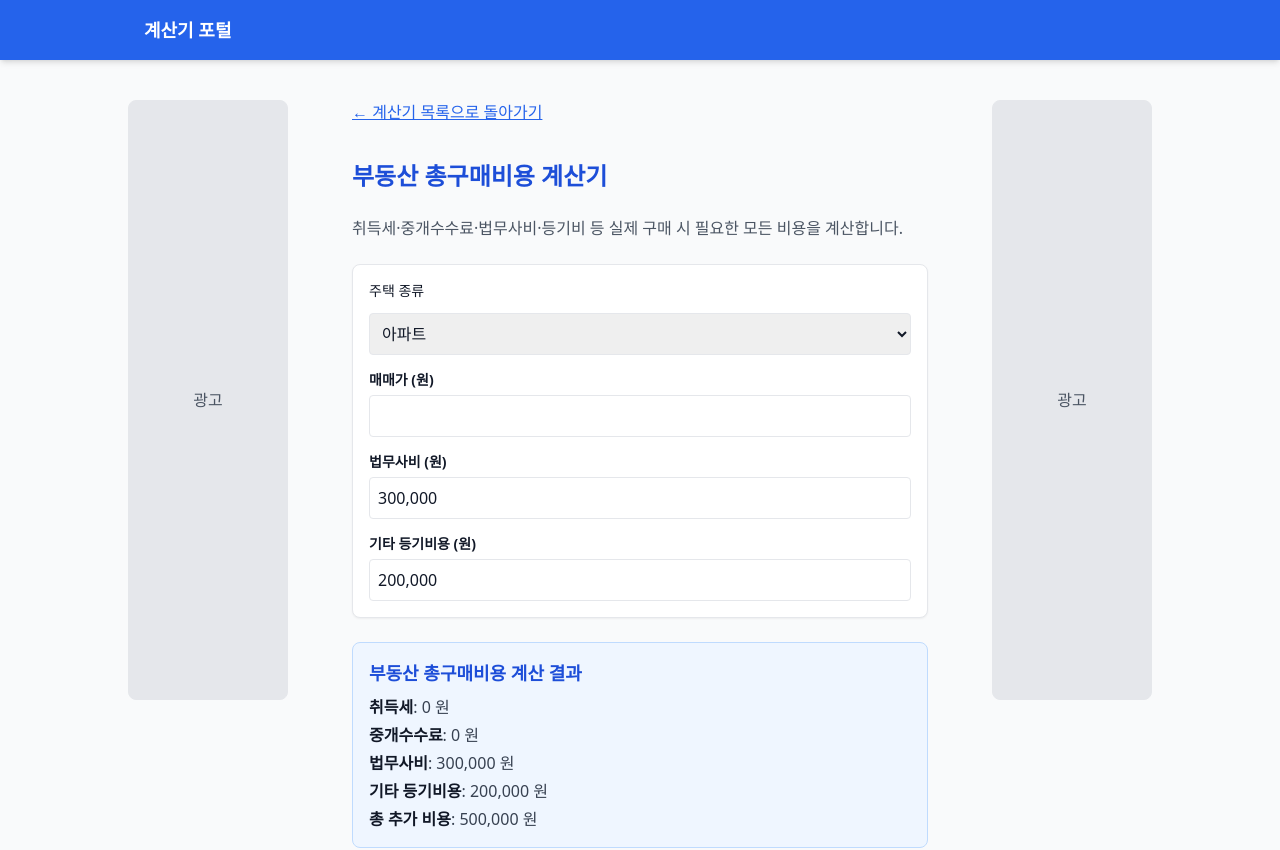
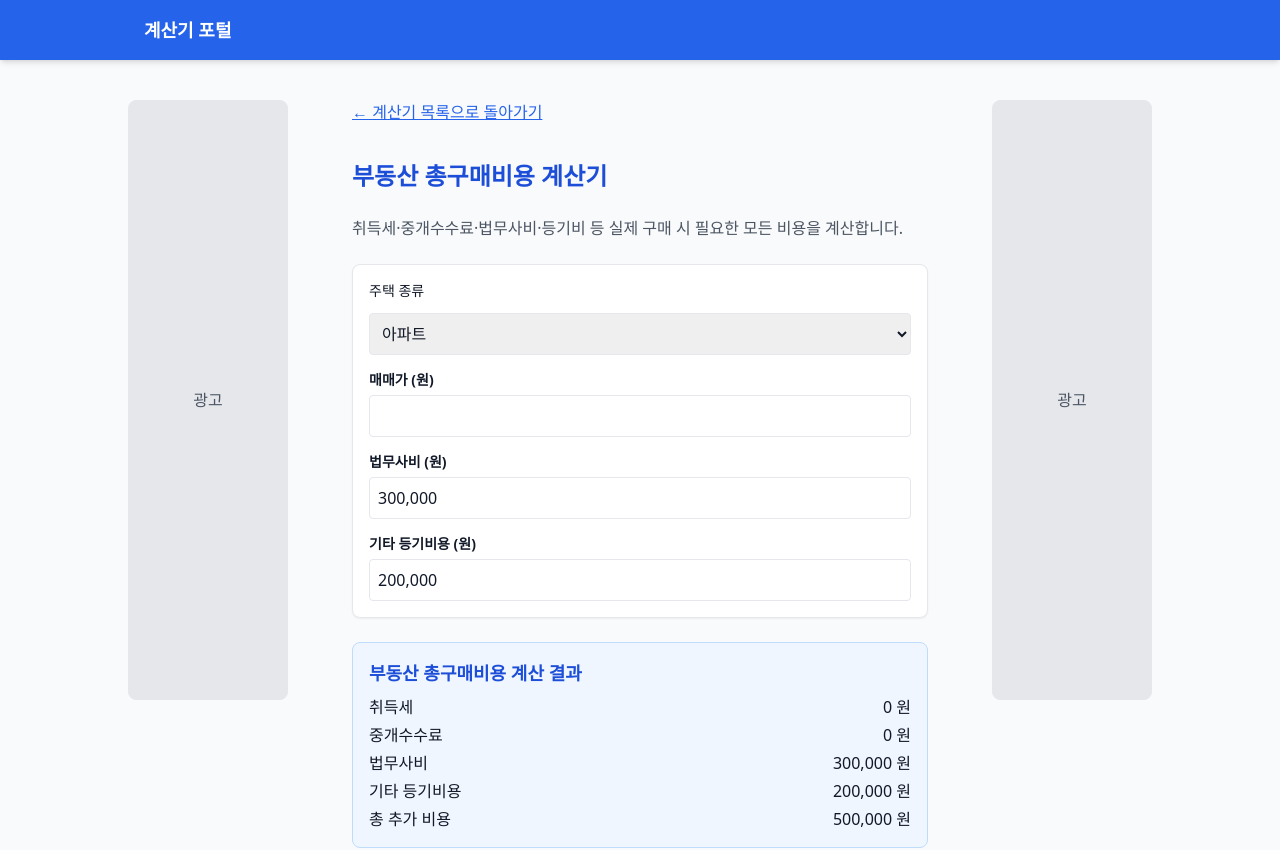
Before and after one commit to geniuspark00-source/calc-site, a Next.js app: page /calculators/property-buy-cost in a window 1280 px wide. Shown: the top 850 px of the page. Built offline with nearby package versions, Linux system fonts and the light colour scheme; no server answers.

Commit message:
auto push

```diff
--- a/components/ResultBox.tsx
+++ b/components/ResultBox.tsx
@@ -5,23 +5,20 @@ import { ReactNode } from "react";
 type ResultItem = {
   label: string;
   value: string;
+  highlight?: boolean; // 🔥 highlight 옵션 추가
 };
 
 type Props =
   | { title: string; results: ResultItem[]; children?: never }
   | { title: string; children: ReactNode; results?: never };
 
-// 🔥 숫자 자동 포맷팅 함수 추가
+// 🔥 숫자 자동 포맷팅 함수 (기존 그대로 사용)
 const formatValue = (value: string) => {
-  // 숫자만 추출 (단위 제거)
   const numeric = Number(value.replace(/[^0-9.-]/g, ""));
 
-  // 숫자가 아니면 그대로 출력
   if (isNaN(numeric)) return value;
 
-  // 단위 추출 (숫자/쉼표/점 제거)
   const unit = value.replace(/[0-9., -]/g, "").trim();
-
   const formatted = numeric.toLocaleString();
 
   return unit ? `${formatted} ${unit}` : formatted;
@@ -30,13 +27,24 @@ const formatValue = (value: string) => {
 export default function ResultBox(props: Props) {
   return (
     <div className="bg-blue-50 p-4 rounded-lg border border-blue-200 space-y-2">
+      {/* 제목 */}
       <p className="font-bold text-lg text-blue-700 mb-2">{props.title}</p>
 
+      {/* 결과 리스트 */}
       {"results" in props && props.results ? (
         <ul className="space-y-1">
           {props.results.map((item, i) => (
-            <li key={i} className="text-gray-700">
-              <strong>{item.label}</strong>: {formatValue(item.value)}
+            <li
+              key={i}
+              className={
+                "text-gray-700 flex justify-between" +
+                (item.highlight
+                  ? " font-bold text-blue-800 text-base"
+                  : "")
+              }
+            >
+              <span>{item.label}</span>
+              <span>{formatValue(item.value)}</span>
             </li>
           ))}
         </ul>
```
